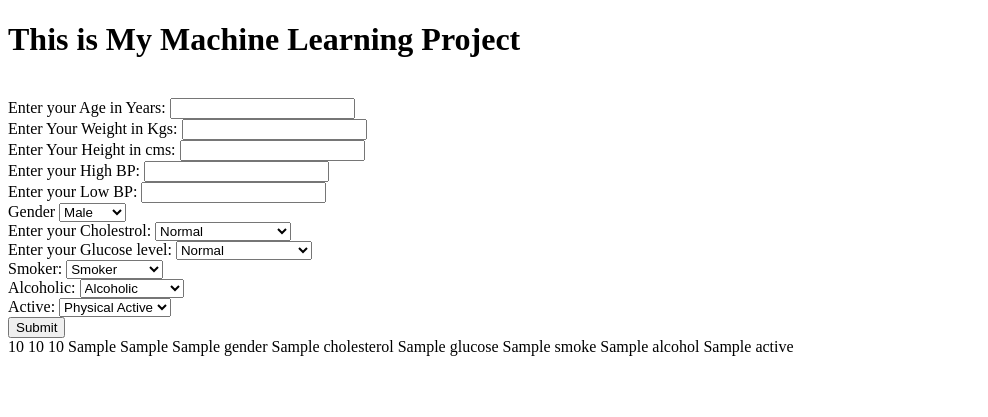
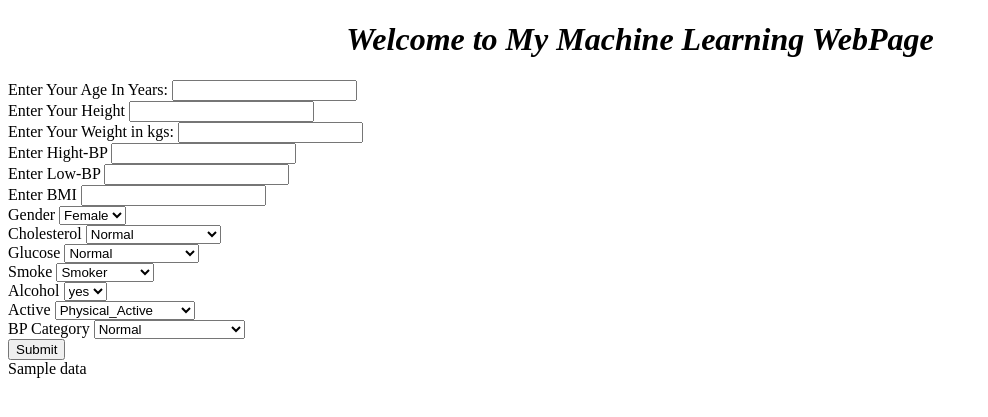
Before and after one commit to HarshitGurung/MachineL, a Flask app: template templates/index.html in a window 1280 px wide. Shown: the top 417 px of the page, without its empty margins (0-988 px from the left). Run offline with Flask 3, Linux system fonts and the light colour scheme; the template is opened without the code that fills it: most values are stand-ins (such as "Sample title", 1, 10 or a date in 2020); parts of the project's set-up code (start-up, migrations or seed data) failed here and were passed over.

Commit message:
PROJECT COMPLETE

```diff
--- a/app.py
+++ b/app.py
@@ -1,36 +1,66 @@
 import pickle
-from flask import Flask , render_template , request
+
+from flask import Flask, render_template, request
 import numpy as np
 import pandas as pd
+from sklearn.compose import ColumnTransformer
+from sklearn.preprocessing import StandardScaler,RobustScaler
+from sklearn.preprocessing import OneHotEncoder
+
 
 app = Flask(__name__)
-model = pickle.load(open("xgb_classifier.pkl","rb"))
+model = pickle.load(open('xgb_classifier.pkl','rb'))
+
+# post, get
 
 @app.route("/",methods=['GET'])
 def Home():
     return render_template("index.html")
 
-@app.route("/predict", methods = ['POST'])
+@app.route("/predict",methods=['POST'])
+def prediction():
 
-def prediction():
     if request.method == 'POST':
+        age = float(request.form.get("age"))
+        height = float(request.form.get("height"))
+        weight = float(request.form.get("weight"))
+        ap_hi = float(request.form.get("ap_hi"))
+        ap_lo = float(request.form.get("ap_lo"))
+        gender = float(request.form.get("gender"))
+        cholesterol = float(request.form.get("cholesterol"))
+        glucose = float(request.form.get("Glucose"))
+        smoke = float(request.form.get("Smoke"))
+        alcohol = float(request.form.get("Alcohol"))
+        active = float(request.form.get("Actve"))
+        bmi = float(request.form.get("bmi"))
+        bp_category = request.form.get("bp_category")
+
+        bp_cat = [0,0,0]
+
+        if bp_category=='Normal':
+            bp_cat[2]=1
+        elif bp_category=='Hypertension Stage 1':
+            bp_cat[0]=1
+        elif bp_category=='Hypertension Stage 2':
+            bp_cat[1]=1
+
+        inputs = [height,weight,ap_hi,ap_lo,age,gender,
+                  cholesterol,glucose,smoke,alcohol,active]
+
+        inputs.extend(bp_cat)
+        inputs = np.array(inputs).reshape(1,-1)
 
 
-         age = request.form.get("age")
-         height = request.form.get("height")
-         weight = request.form.get("weight")
-         ap_hi = request.form.get("ap_hi")
-         ap_lo = request.form.get("ap_lo")
-         gender = request.form.get("gender")
-         cholesterol = request.form.get("cholesterol")
-         glucose = request.form.get("glucose")
-         smoke = request.form.get("smoke")
-         alcohol = request.form.get("alcohol")
-         active = request.form.get("actve")
+        pred = model.predict(inputs)
 
-    return render_template("index.html", age = age, height=height, weight = weight, ap_hi=ap_hi, ap_lo=ap_lo,
-                          gender=gender, cholesterol =cholesterol, glucose =glucose, smoke=smoke,
-                          alcohol=alcohol, active=active)
+        if pred[0]==0:
+            prediction = 'No disease'
+        else:
+            prediction='Disease'
+
+
+
+    return render_template("index1.html",data=prediction)
 
 if __name__=='__main__':
-   app.run(debug=True)
+    app.run(debug=True)
--- a/templates/index.html
+++ b/templates/index.html
@@ -6,79 +6,105 @@
     <title>Document</title>
 </head>
 <body>
-    <h1>This is My Machine Learning Project </h1>
-    <from action="/predict" method="POST">
+    <h1><center><i>Welcome to My Machine Learning WebPage</i></center></h1>
+    <form action="/predict" method="post">
+          <label> Enter Your Age In Years:</label>
+          <input type ="number" name="age" required ="required">
+          <br>
+
+          <label> Enter Your Height</label>
+          <input type="number" name="height" required ="required">
+          <br>
+
+          <label> Enter Your Weight in kgs:</label>
+          <input type="number" name="weight" required ="required">
+          <br>
+
+          <label> Enter Hight-BP</label>
+          <input type="number" name="ap_hi" required ="required">
+          <br>
+
+          <label> Enter Low-BP</label>
+          <input type="number" name="ap_lo" required ="required">
+          <br>
+          <label> Enter BMI</label>
+          <input type="number" name="bmi" required ="required">
+          <br>
+          <label>Gender</label>
+          <select name="gender">
+          <option value="1">Female</option>
+          <option value="2">male</option>
+          </select>
 
            <br>
-    <label> Enter your Age in Years:</label>
-    <input type="number" name = "age" required = "required">
+
+          <label>Cholesterol</label>
+          <select name="cholesterol">
+          <option value="1">Normal</option>
+          <option value="2">Above Normal</option>
+          <option value="3">Well above Normal</option>
+          </select>
+
           <br>
-    <label> Enter Your Weight in Kgs:</label>
-    <input type="number" name = "weight" required = "required">
+
+          </select>
+          <label>Glucose</label>
+          <select name="Glucose">
+          <option value="1">Normal</option>
+          <option value="2">Above Normal</option>
+          <option value="3">Well above Normal</option>
+          </select>
+
           <br>
-    <label> Enter Your Height in cms:</label>
-    <input type="number" name = "height" required = "required">
+
+          </select>
+          <label>Smoke</label>
+          <select name="Smoke">
+          <option value="1">Smoker</option>
+          <option value="2">Non_smoker</option>
+          </select>
+
           <br>
-    <label> Enter your High BP:</label>
-    <input type="number" name = "ap_hi" required = "required">
+<!-- doubt -->
+          </select>
+          <label>Alcohol</label>
+          <select name="Alcohol">
+          <option value="1">yes</option>
+          <option value="2">No</option>
+          </select>
+
           <br>
-    <label> Enter your Low BP:</label>
-    <input type="number" name = "ap_low" required = "required">
-    <br>
-    <label for="gender">Gender</label>
-    <select id="gender" name="gender">Select Your Gender:
-        <option value ='male'>Male</option>
-        <option value = "Female">Female</option>
+
+          </select>
+          <label>Active</label>
+          <select name="Actve">
+          <option value="1">Physical_Active</option>
+          <option value="2">No_Physical_Active</option>
           </select>
         <br>
-    <label> Enter your Cholestrol:</label>
-    <select name="cholestrol">
-         <option value ="1">Normal</option>
-         <option value ="2">Above Normal</option>
-         <option value ="2">Well Above Normal</option>
-
-        </select>
-    <br>
-    <label> Enter your Glucose level:</label>
-    <select name="gluc">
-         <option value ="1">Normal</option>
-         <option value ="2">Above Normal</option>
-         <option value ="2">Well Above Normal</option>
-
-        </select>
-    <br>
-    <label> Smoker:</label>
-    <select name="smoke">
-         <option value ="1">Smoker</option>
-         <option value ="2">Non Smoker</option>
-        </select>
-    <br>
-    <label> Alcoholic:</label>
-    <select name="alco">
-         <option value ="1">Alcoholic</option>
-         <option value ="2"> Non Alcoholic</option>
-        </select>
-    <br>
-    <label> Active:</label>
-    <select name="active">
-         <option value ="1">Physical Active</option>
-         <option value ="2"> Not Active</option>
+        <label>BP Category</label>
+          <select name="bp_category">
+          <option value="Normal">Normal</option>
+          <option value="Elevated">Elevated</option>
+          <option value="Hypertension Stage 1">Hypertension Stage 1</option>
+          <option value="Hypertension Stage 2">Hypertension Stage 2</option>
+          <option value="Hypertensive Crisis">Hypertensive Crisis</option>
           </select>
         <br>
         <button type="submit">Submit</button>
       </form>
-<br>
-       {{ age }}
-       {{ height }}
-       {{ weight }}
-       {{ ap_hi }}
-       {{ ap_lo }}
-       {{ gender }}
-       {{ cholesterol }}
-       {{ glucose }}
-       {{ smoke }}
-       {{ alcohol }}
-       {{ active }}
+
+
+
+
+  </label>
+
+  {{ data }}
+
+
+
+
+
 
 </body>
 </html>
```
Also changed, not shown: templates/test.html (added, +12 -0 lines), 1 other file. Lines whose indentation alone changed are shown as unchanged.
